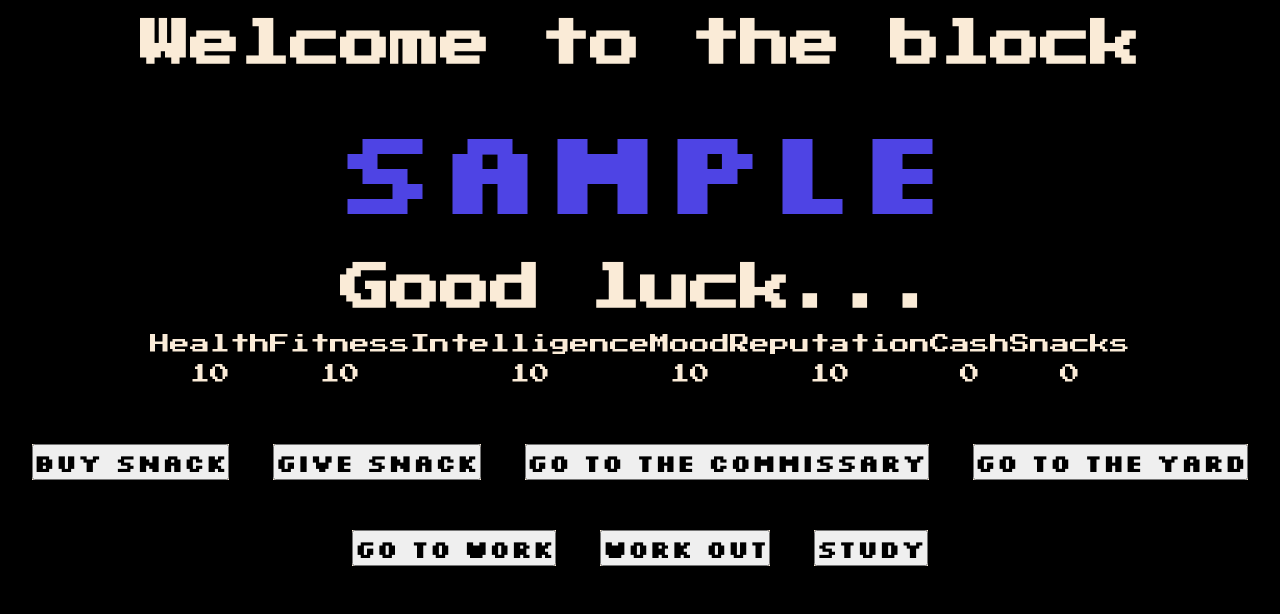
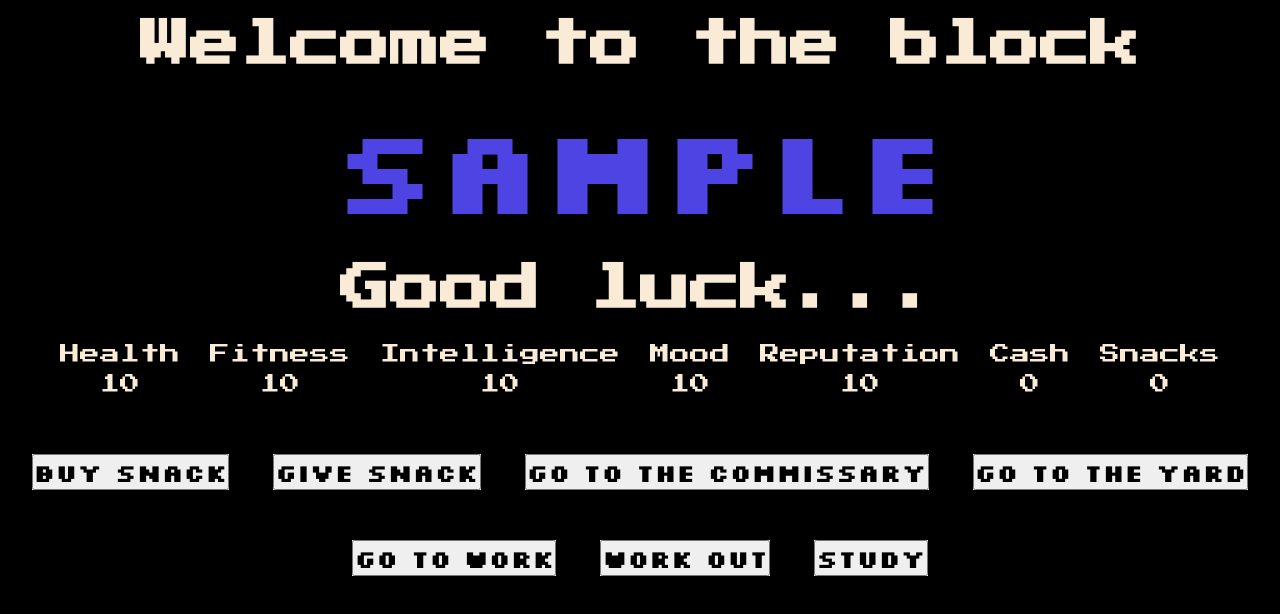
Before and after one commit to KJBabcock/KJBabcock.github.io, a plain HTML site: page index.html in a window 1280 px wide. Both pictures are taken after typing "Sample" into the empty fields and a click on the button "Start". Drawn offline with Linux system fonts and the light colour scheme.

Commit message:
CSS Styling1

```diff
--- a/index.html
+++ b/index.html
@@ -13,6 +13,7 @@
     <title>Prison-Breaker</title>
     <link rel="stylesheet" href="./style.css">
     <script src="./main.js" defer ></script>
+    <meta name="viewport" content="width=device-width, initial-scale=1.0">
   </head>
   <body>
     <div class = 'container'>
--- a/style.css
+++ b/style.css
@@ -258,11 +258,14 @@ form input{
 .end-game-lost h3{
     margin: 30px;
 }
-.hp div span{
+.hp div{
     margin: 10px;
     display: block;
-    margin-right: 10px;
-    margin-left: 10px;
+    margin-right: 15px;
+    margin-left: 15px;
+}
+.hp div p{
+    margin-bottom: 10px;
 }
 .end-game-won h3{
     margin: 20px;
```
